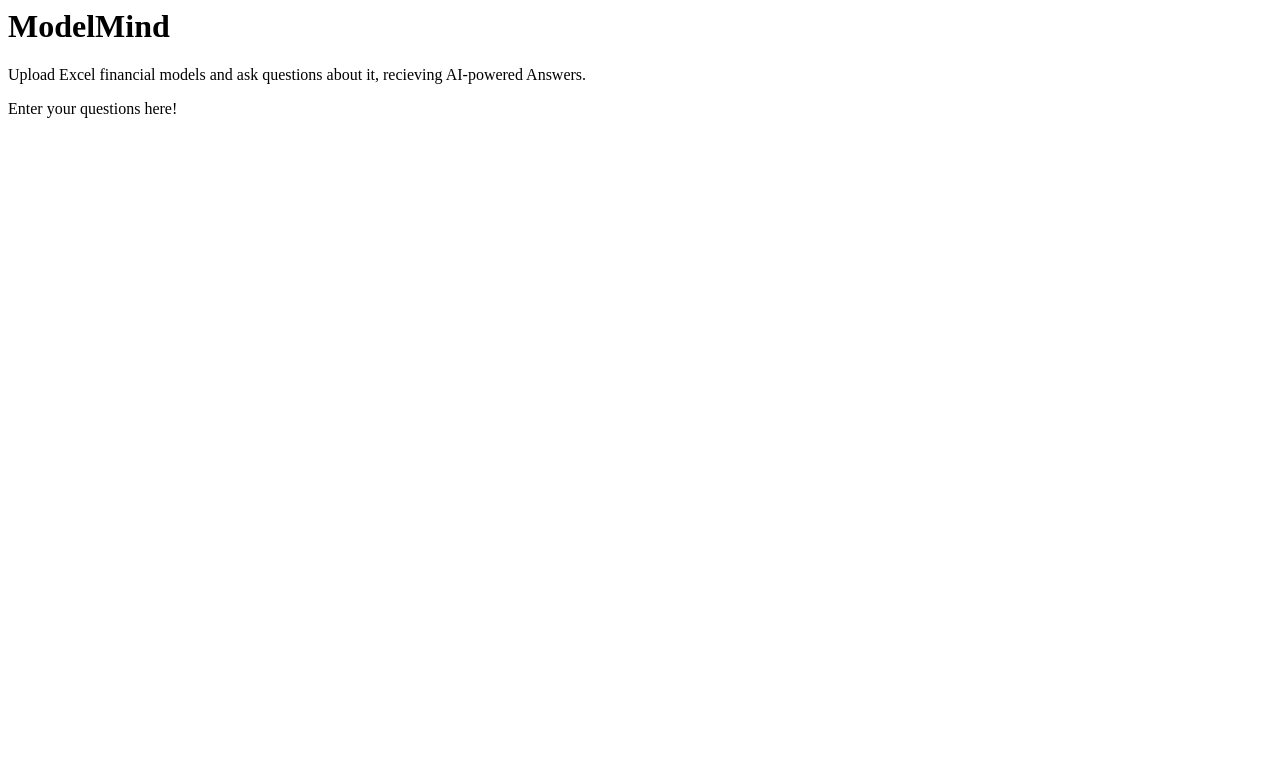
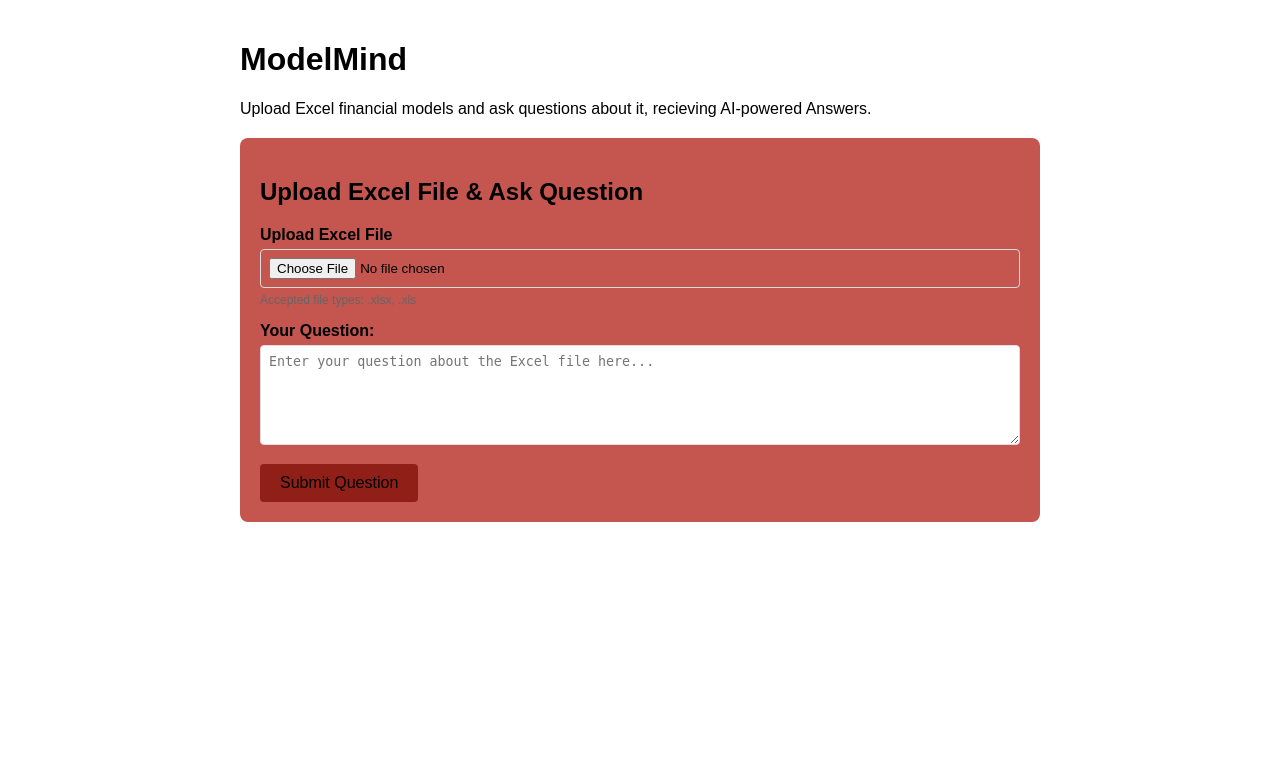
Before and after one commit to JoeA108/DocuBridge, a Flask app: page / in a window 1280 px wide. Shown: the top 783 px of the page. Run offline with Flask 3, Linux system fonts and the light colour scheme.

Commit message:
added stuff

```diff
--- a/main.py
+++ b/main.py
@@ -1,10 +1,25 @@
-from flask import Flask, render_template
+from flask import Flask, flash, redirect, render_template, request, url_for
 
 app = Flask(__name__)
 
-@app.route('/')
+@app.route("/")
 def index():
     return render_template("index.html")
 
-if __name__ == '__main__':
-  app.run(host='0.0.0.0', port=5000)
+@app.route("/upload", methods=["POST"])
+def upload_file():
+    if "excel_file" not in request.files:
+        return redirect(url_for("index"))
+
+    file = request.files["excel_file"]
+
+    if file.filename == "":
+        return redirect(url_for("index"))
+
+    if file and file.filename.lower().endswith((".xlsx", ".xls")):
+        return redirect(url_for("index"))
+    else:
+        return redirect(url_for("index"))
+
+if __name__ == "__main__":
+  app.run(host="0.0.0.0", port=5000)
--- a/templates/index.html
+++ b/templates/index.html
@@ -1,17 +1,81 @@
+<!DOCTYPE html>
 <html lang="en">
 
 <head>
   <meta charset="utf-8">
   <mets name ="viewport" content="width=device-width, initial-scale=1.0">
   <title>DocuBridge Project</title>
+  <style>
+    body {
+      font-family: Arial, sans-serif;
+      max-width: 800px;
+      margin: 0 auto;
+      padding: 20px;
+    }
+    .form-container {
+      background-color: #c4564f;
+      padding: 20px;
+      border-radius: 8px;
+      margin-top: 20px;
+    }
+    .form-group {
+      margin-bottom: 15px;
+    }
+    label {
+      display: block;
+      margin-bottom: 5px;
+      font-weight: bold;
+    }
+    input[type="file"], input[type="text"], textarea {
+      width: 100%;
+      padding: 8px;
+      border: 1px solid #ddd;
+      border-radius: 4px;
+      box-sizing: border-box;
+    }
+    textarea {
+      height: 100px;
+      resize: vertical;
+    }
+    .submit-btn {
+      background-color: #8f1f17;
+      color: black;
+      padding: 10px 20px;
+      border: none;
+      border-radius: 4px;
+      cursor: pointer;
+      font-size: 16px;
+    }
+    .submit-btn:hover {
+      background-color: #69150f
+    }
+    .file-note {
+      font-size: 12px;
+      color: #666;
+      margin-top: 5px;
+    }
+  </style>
 </head>
 
 <body>
   <h1>ModelMind</h1>
   <p>Upload Excel financial models and ask questions about it, recieving AI-powered Answers.</p>
 
-  <div id="Q and A placeholder">
-    <p>Enter your questions here!</p>
+  <div class="form-container">
+    <h2>Upload Excel File & Ask Question</h2>
+    <form method="POST" action="/upload" enctype="multipart/form-data">
+      <div class="form-group">
+        <label for="excel_file">Upload Excel File</label>
+        <input type="file" id="excel_file" name="excel_file" accept=".xlsx, .xls" required>
+        <div class="file-note">Accepted file types: .xlsx, .xls</div>
+        </div>
+      <div class="form-group">
+        <label for="user_question">Your Question: </label>
+        <textarea id="user_question" name="user_question" placeholder="Enter your question about the Excel file here..." required></textarea>
+      </div>
+
+      <button type="submit" class="submit-btn">Submit Question</button>
+    </form>
   </div>
 
 </body>
```
